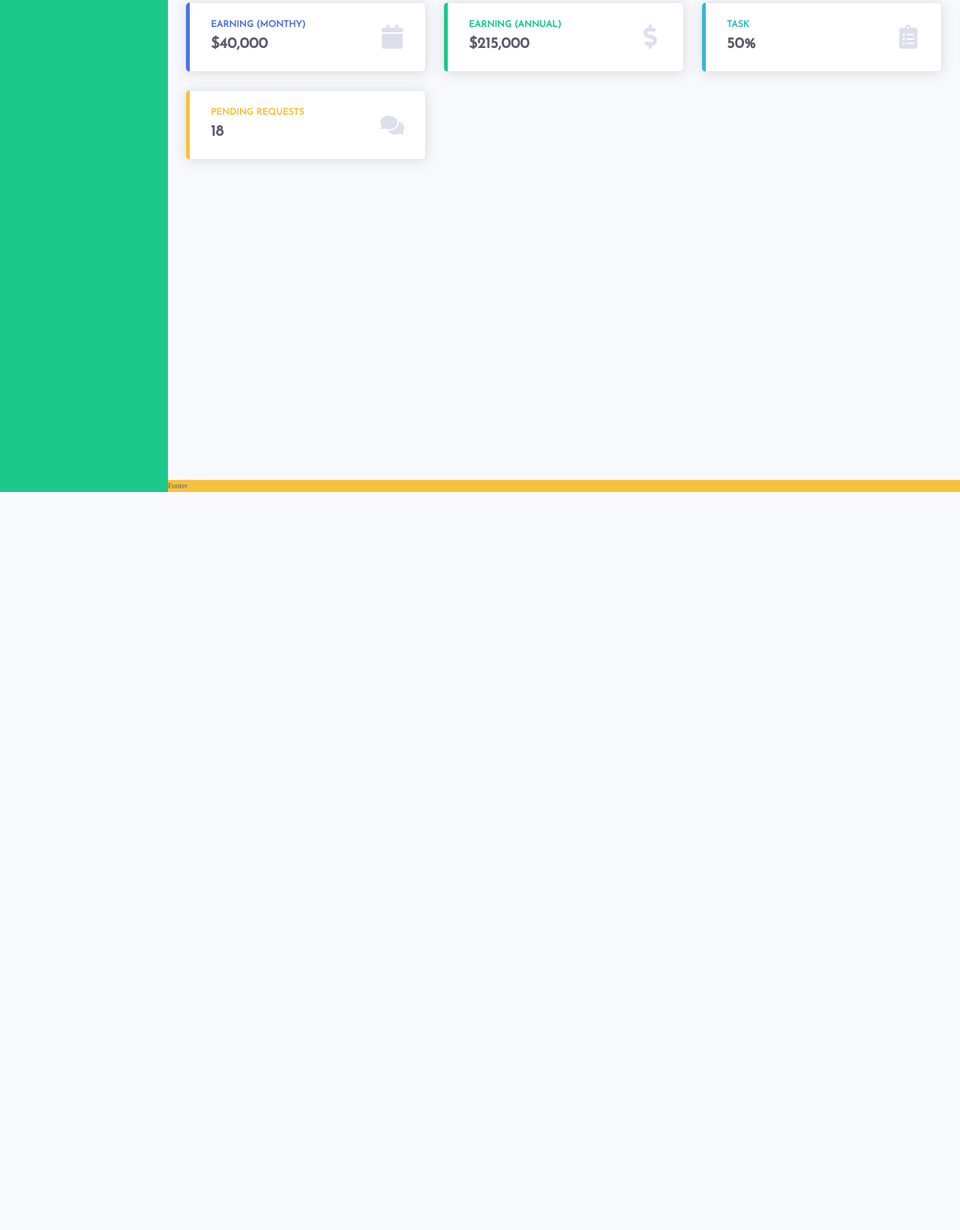
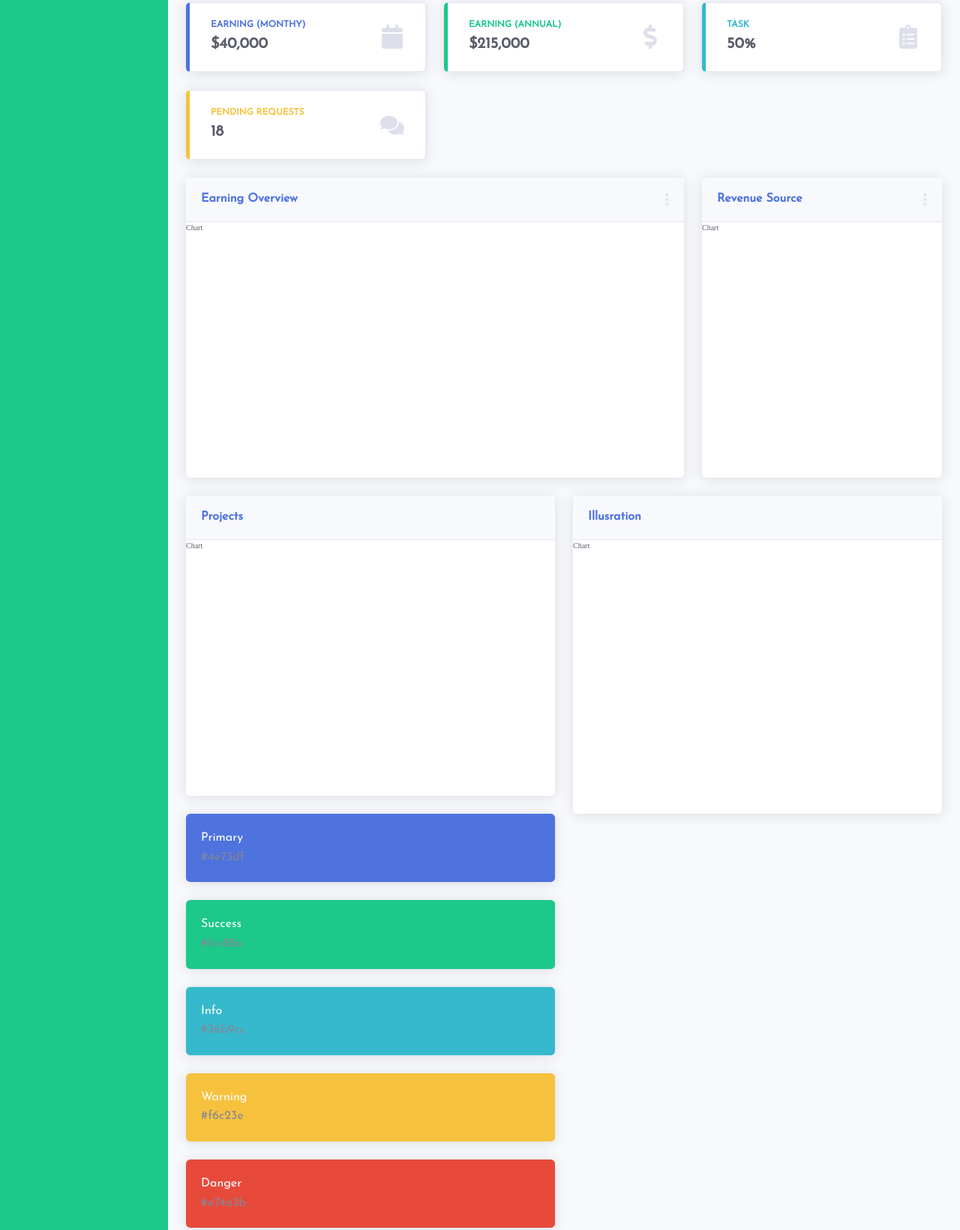
Before and after one commit to UtkirMansurovich/AdminJs, a website: page index.html in a window 1280 px wide. Shown: the part 160-1800 px from the top of the page at 75% size. Before the commit the page ends 816 px from the top, so only its background shows below. Drawn offline with nearby package versions, Linux system fonts and the light colour scheme.

Commit message:
type change color cards

```diff
--- a/index.html
+++ b/index.html
@@ -87,7 +87,80 @@
                 <svg class="top-card__icon" xmlns="http://www.w3.org/2000/svg" viewBox="0 0 576 512"><path d="M416 192c0-88.4-93.1-160-208-160S0 103.6 0 192c0 34.3 14.1 65.9 38 92-13.4 30.2-35.5 54.2-35.8 54.5-2.2 2.3-2.8 5.7-1.5 8.7S4.8 352 8 352c36.6 0 66.9-12.3 88.7-25 32.2 15.7 70.3 25 111.3 25 114.9 0 208-71.6 208-160zm122 220c23.9-26 38-57.7 38-92 0-66.9-53.5-124.2-129.3-148.1.9 6.6 1.3 13.3 1.3 20.1 0 105.9-107.7 192-240 192-10.8 0-21.3-.8-31.7-1.9C207.8 439.6 281.8 480 368 480c41 0 79.1-9.2 111.3-25 21.8 12.7 52.1 25 88.7 25 3.2 0 6.1-1.9 7.3-4.8 1.3-2.9.7-6.3-1.5-8.7-.3-.3-22.4-24.2-35.8-54.5z"/></svg>
             </div>
         </div>
+
+        <div class="earning-card">
+            <div class="earning-card__header header-card">
+                <h6 class="earning-card__title title">Earning Overview</h6>
+                <svg class="earning-card__icon icon" xmlns="http://www.w3.org/2000/svg" viewBox="0 0 128 512">
+                    <path d="M64 360c30.9 0 56 25.1 56 56s-25.1 56-56 56s-56-25.1-56-56s25.1-56 56-56zm0-160c30.9 0 56 25.1 56 56s-25.1 56-56 56s-56-25.1-56-56s25.1-56 56-56zM120 96c0 30.9-25.1 56-56 56S8 126.9 8 96S33.1 40 64 40s56 25.1 56 56z"/>
+                </svg>
+            </div>
+            <div class="earning-card__chart">Chart</div>
+        </div>
+
+        <div class="revenue-card">
+            <div class="revenue-card__header header-card">
+                <h6 class="revenue-card__title title">Revenue Source</h6>
+                <svg class="revenue-card__icon icon" xmlns="http://www.w3.org/2000/svg" viewBox="0 0 128 512">
+                    <path d="M64 360c30.9 0 56 25.1 56 56s-25.1 56-56 56s-56-25.1-56-56s25.1-56 56-56zm0-160c30.9 0 56 25.1 56 56s-25.1 56-56 56s-56-25.1-56-56s25.1-56 56-56zM120 96c0 30.9-25.1 56-56 56S8 126.9 8 96S33.1 40 64 40s56 25.1 56 56z"/>
+                </svg>
+            </div>
+            <div class="revenue-card__chart">Chart</div>
+        </div>
+
+        <div class="project-card">
+            <div class="project-card__header header-card">
+                <h6 class="projects-card__title title">Projects</h6>
+            </div>
+            <div class="projects-card__chart">Chart</div>
+        </div>
+
+        <div class="illustration-card">
+            <div class="illustration-card__header header-card">
+                <h6 class="illustration-card__title title">Illusration</h6>
+            </div>
+            <div class="illustration-card__chart">Chart</div>
+        </div>
+
+        <div class="color-card">
+            <div class="color-card__box">
+                <p class="color-card__text">Primary</p>
+                <p class="color-card__code text">#4e73df</p>
+            </div>
+            <div class="color-card__box">
+                <p class="color-card__text">Success</p>
+                <p class="color-card__code text">#1cc88a</p>
+            </div>
+            <div class="color-card__box">
+                <p class="color-card__text">Info</p>
+                <p class="color-card__code text">#36b9cc</p>
+            </div>
+            <div class="color-card__box">
+                <p class="color-card__text">Warning</p>
+                <p class="color-card__code text">#f6c23e</p>
+            </div>
+            <div class="color-card__box">
+                <p class="color-card__text">Danger</p>
+                <p class="color-card__code text">#e74a3b</p>
+            </div>
+            <div class="color-card__box">
+                <p class="color-card__text">Secondary</p>
+                <p class="color-card__code">#858796</p>
+            </div>
+            <div class="color-card__box">
+                <p class="color-card__text text">Light</p>
+                <p class="color-card__code text">#f8f9fc</p>
+            </div>
+            <div class="color-card__box">
+                <p class="color-card__text">Dark</p>
+                <p class="color-card__code text">#5a5c69</p>
+            </div>
+        </div>
+
     </div>
+
+
+
     <footer class="footer">Footer</footer>
 </body>
 </html>
--- a/sass/base/_base.scss
+++ b/sass/base/_base.scss
@@ -21,6 +21,7 @@ body {
     width: 100%;
     height: 100vh;
     display: grid;
-    grid-template-rows: 7rem minmax(calc(100vh - 7rem), min-content) min-content;
+    grid-template-rows: 7rem min-content min-content;
     grid-template-columns: 22.4rem 1fr;
+    background-color: $color-light;
 }
--- a/sass/base/_typography.scss
+++ b/sass/base/_typography.scss
@@ -0,0 +1,30 @@
+.header-card {
+    padding: 1.6rem 2rem;
+    display: grid;
+    grid-template-columns: repeat(2, 1fr);
+    align-items: center;
+    border-bottom: 1px solid #e3e6f0;
+    background-color: #f8f9fc;
+}
+
+.title {
+    grid-column: 1 / 2;
+    font-size: 1.6rem;
+    font-weight: 700;
+    color: #4e73df;
+    font-family: $font-display;
+}
+
+.icon {
+    grid-column: 2 / 3;
+    width: 5px;
+    fill: #e3e6f0;
+    cursor: pointer;
+    justify-self: end;
+}
+
+.text {
+    font-size: 1.6rem;
+    font-weight: 400;
+    color: $color-secondary;
+}
--- a/sass/components/_colorCard.scss
+++ b/sass/components/_colorCard.scss
@@ -0,0 +1,45 @@
+.color-card {
+    grid-row: 5 / 8;
+    grid-column: 1 / 7;
+
+    display: grid;
+    grid-template-rows: repeat(4, 1fr);
+    grid-template-columns: repeat(auto-fit, minmax(28rem, 1fr));
+    grid-gap: 2.4rem;
+
+    & > * {
+        padding: 2rem;
+        box-shadow: 0 .15rem 1.75rem 0 rgba(58,59,69,.15);
+        border-radius: 0.56rem;
+        color: #fff;
+        font-size: 1.6rem;
+        font-weight: 400;
+        font-family: $font-display;
+    }
+
+    &__box:nth-child(1) {
+        background-color: $color-primary;
+    }
+    &__box:nth-child(2) {
+        background-color: $color-success;
+    }
+    &__box:nth-child(3) {
+        background-color: $color-info;
+    }
+    &__box:nth-child(4) {
+        background-color: $color-warning;
+    }
+    &__box:nth-child(5) {
+        background-color: $color-danger;
+    }
+    &__box:nth-child(6) {
+        background-color: $color-secondary;
+    }
+    &__box:nth-child(7) {
+        background-color: $color-light;
+    }
+    &__box:nth-child(8) {
+        background-color: $color-dark;
+    }
+
+}
--- a/sass/components/_earningCard.scss
+++ b/sass/components/_earningCard.scss
@@ -0,0 +1,8 @@
+.earning-card {
+    grid-row: 3 / 4;
+    grid-column: 1 / 9;
+
+    box-shadow: 0 .15rem 1.75rem 0 rgba(58,59,69,.15);
+    border-radius: 0.56rem;
+    background-color: #fff;
+}
--- a/sass/components/_illustrationsCard.scss
+++ b/sass/components/_illustrationsCard.scss
@@ -0,0 +1,8 @@
+.illustration-card {
+    grid-row: 4 / 6;
+    grid-column: 7 / -1;
+
+    background-color: #fff;
+    box-shadow: 0 .15rem 1.75rem 0 rgba(58,59,69,.15);
+    border-radius: 0.56rem;
+}
--- a/sass/components/_projectsCard.scss
+++ b/sass/components/_projectsCard.scss
@@ -0,0 +1,8 @@
+.project-card {
+    grid-row: 4 / 5;
+    grid-column: 1 / 7;
+
+    background-color: #fff;
+    box-shadow: 0 .15rem 1.75rem 0 rgba(58,59,69,.15);
+    border-radius: 0.56rem;
+}
--- a/sass/components/_revenueCard.scss
+++ b/sass/components/_revenueCard.scss
@@ -0,0 +1,8 @@
+.revenue-card {
+    grid-row: 3 / 4;
+    grid-column: 9 / -1;
+
+    background-color: #fff;
+    box-shadow: 0 .15rem 1.75rem 0 rgba(58,59,69,.15);
+    border-radius: 0.56rem;
+}
--- a/sass/layout/_body.scss
+++ b/sass/layout/_body.scss
@@ -1,5 +1,4 @@
 .body {
-    display: grid;
     grid-row: 2 / 3;
     grid-column: 2 / -1;
 
--- a/sass/pages/_home.scss
+++ /dev/null
@@ -1,3 +0,0 @@
-.container {
-    background-color: $color-light;
-}
```
Also changed, not shown: css/style.css.
